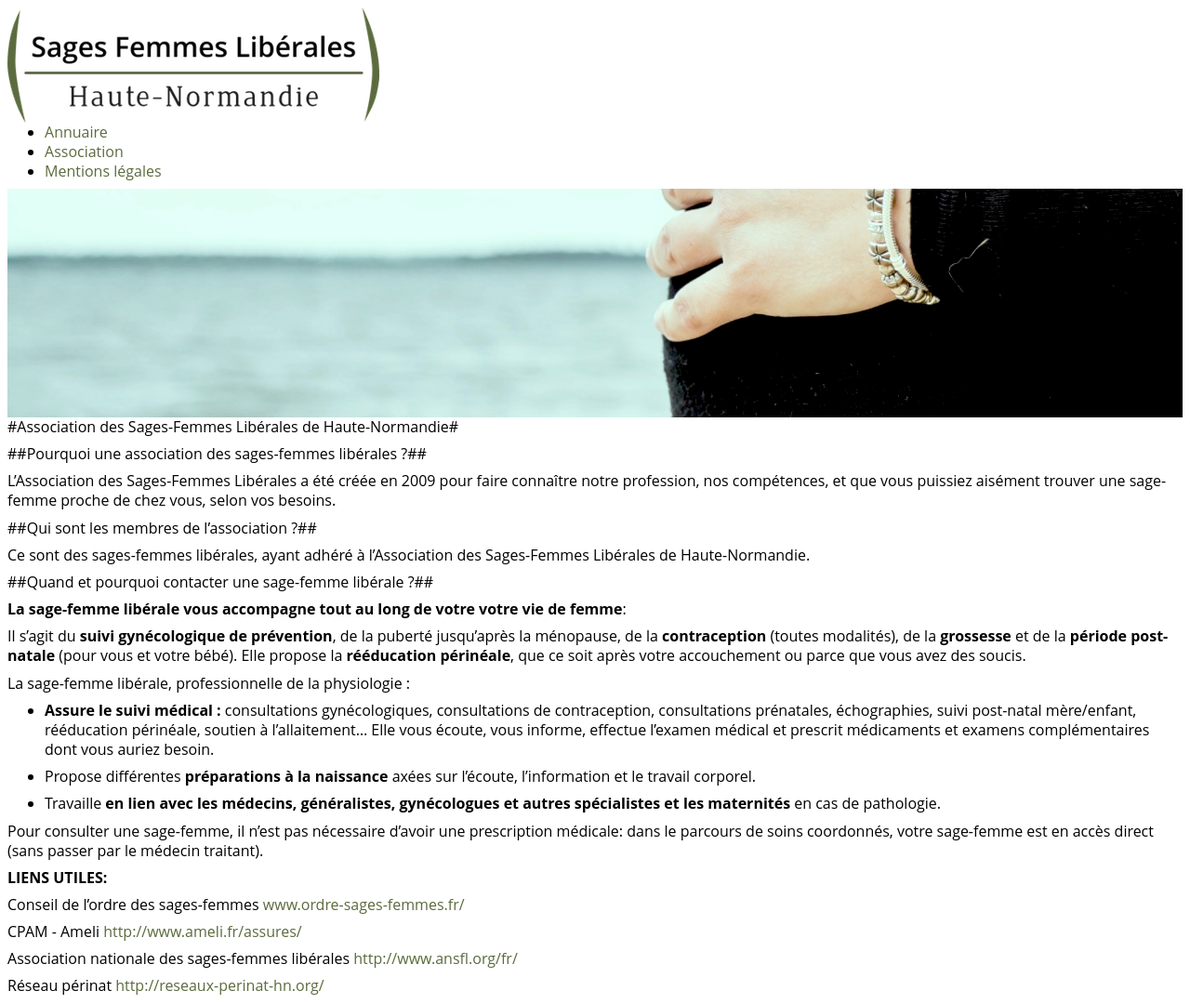
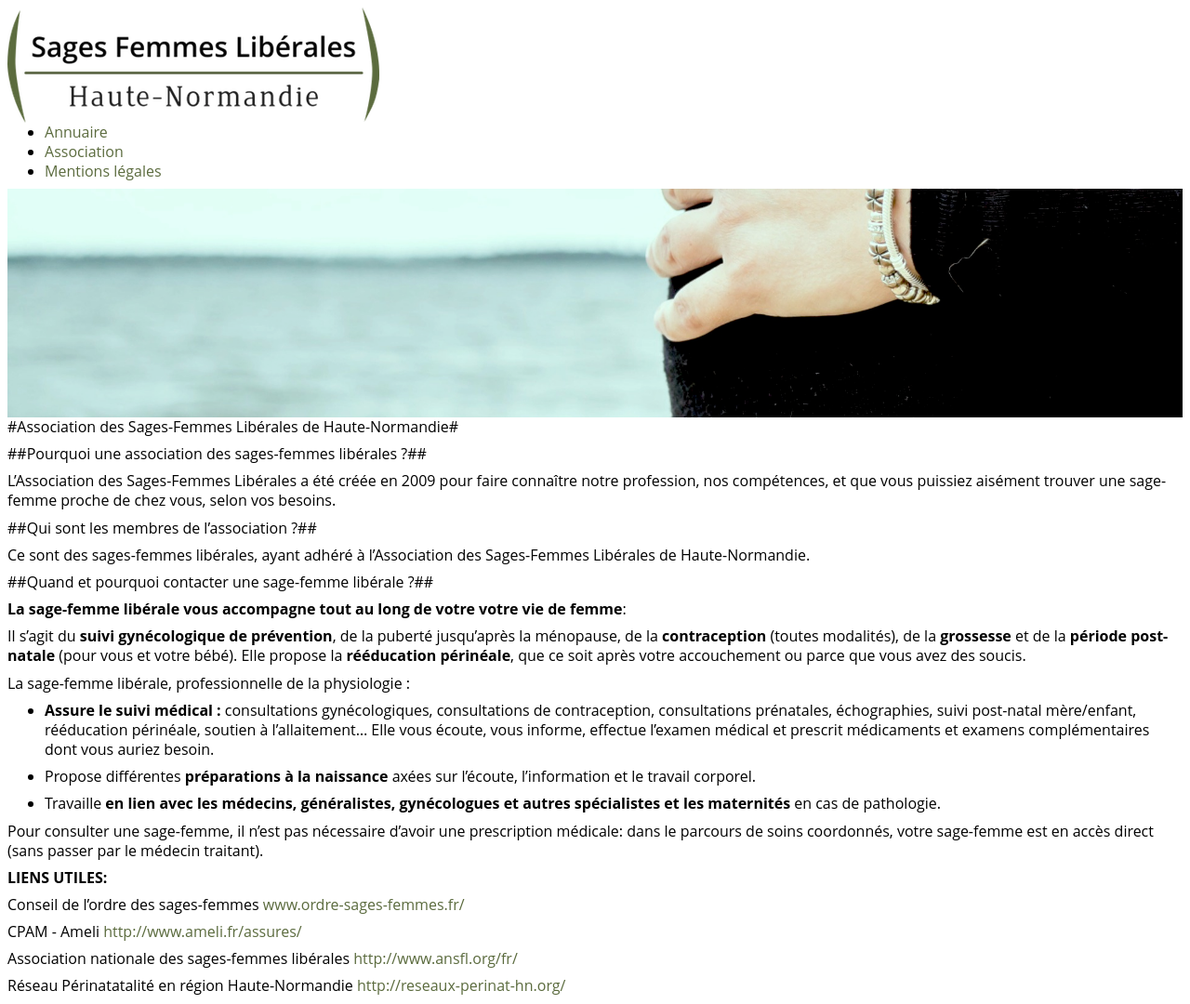
Before and after one commit to SagesFemmesNormandie/SageFemmeNormandie.github.io, a Jekyll site: the page built from association.md, in a window 1280 px wide. Shown: the whole page at 93% size. Built offline with Jekyll 4.4.1, drawn with Linux system fonts in a browser that asks for light colours.

Commit message:
Updated association.md

```diff
--- a/association.md
+++ b/association.md
@@ -46,4 +46,4 @@ CPAM - Ameli [http://www.ameli.fr/assures/](http://www.ameli.fr/assures/)
 
 Association nationale des sages-femmes libérales [http://www.ansfl.org/fr/](http://www.ansfl.org/fr/)
 
-Réseau périnat [http://reseaux-perinat-hn.org/](http://reseaux-perinat-hn.org/)
+Réseau Périnatatalité en région Haute-Normandie [http://reseaux-perinat-hn.org/](http://reseaux-perinat-hn.org/)
```
